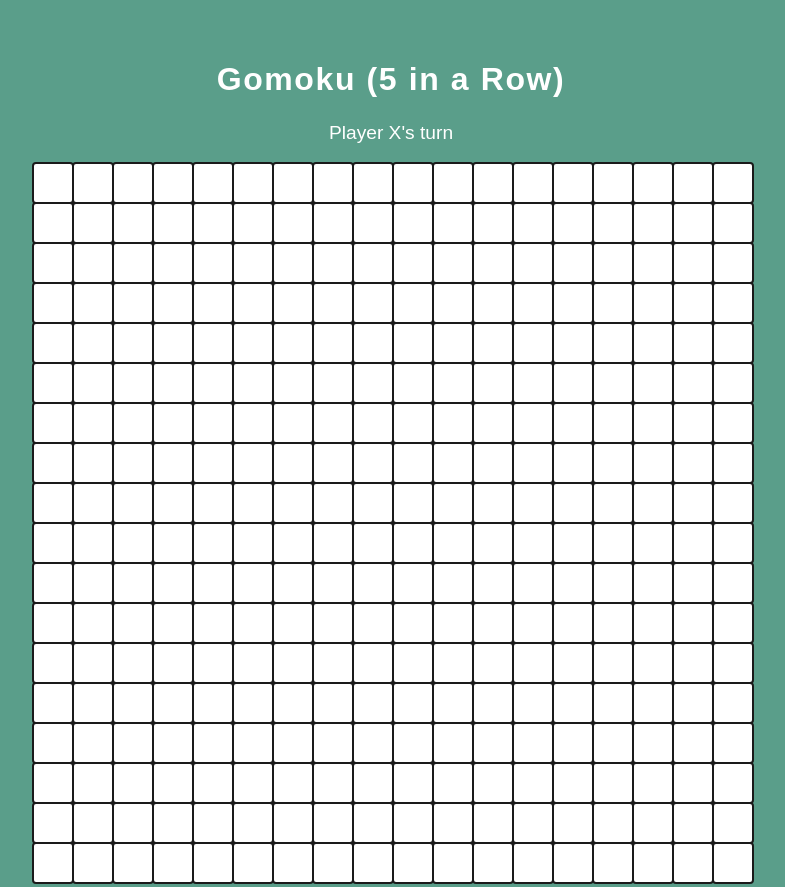
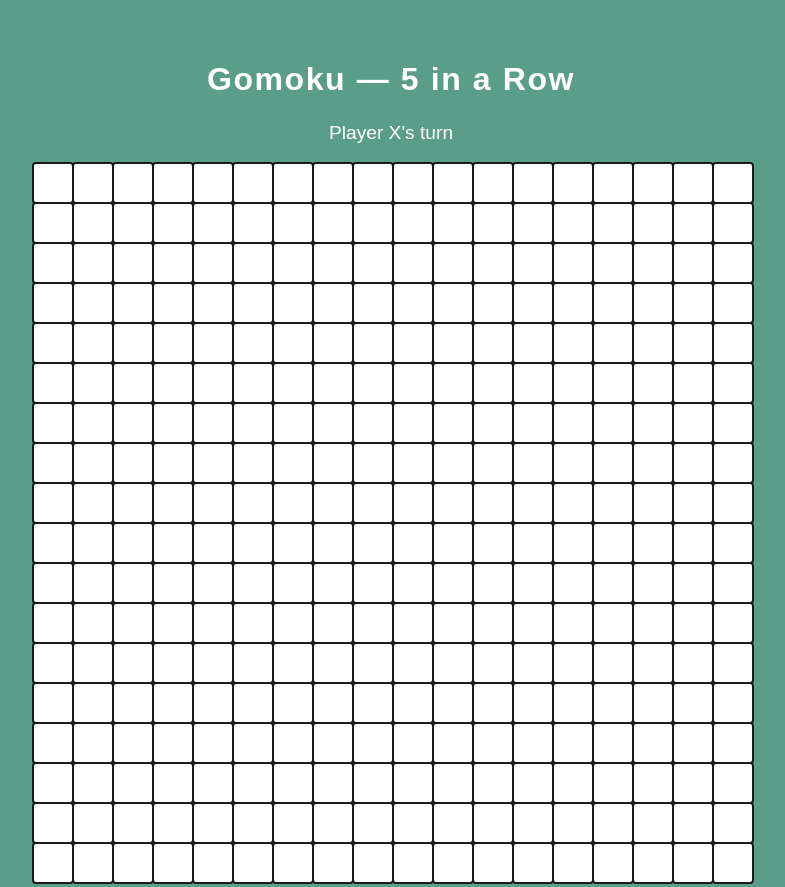
Before and after one commit to doquannnn/claude_code_demo, a plain HTML site: page index.html in a window 1280 px wide. Shown: the top 887 px of the page, without its empty margins (249-1034 px from the left). Drawn offline with Linux system fonts and the light colour scheme.

Commit message:
ui: minor title tweak to trigger CD pipeline

```diff
--- a/index.html
+++ b/index.html
@@ -21,7 +21,7 @@
   </style>
 </head>
 <body>
-  <h1>Gomoku (5 in a Row)</h1>
+  <h1>Gomoku — 5 in a Row</h1>
   <div id="status"></div>
   <div id="board"></div>
   <button id="new-game">New Game</button>
```
